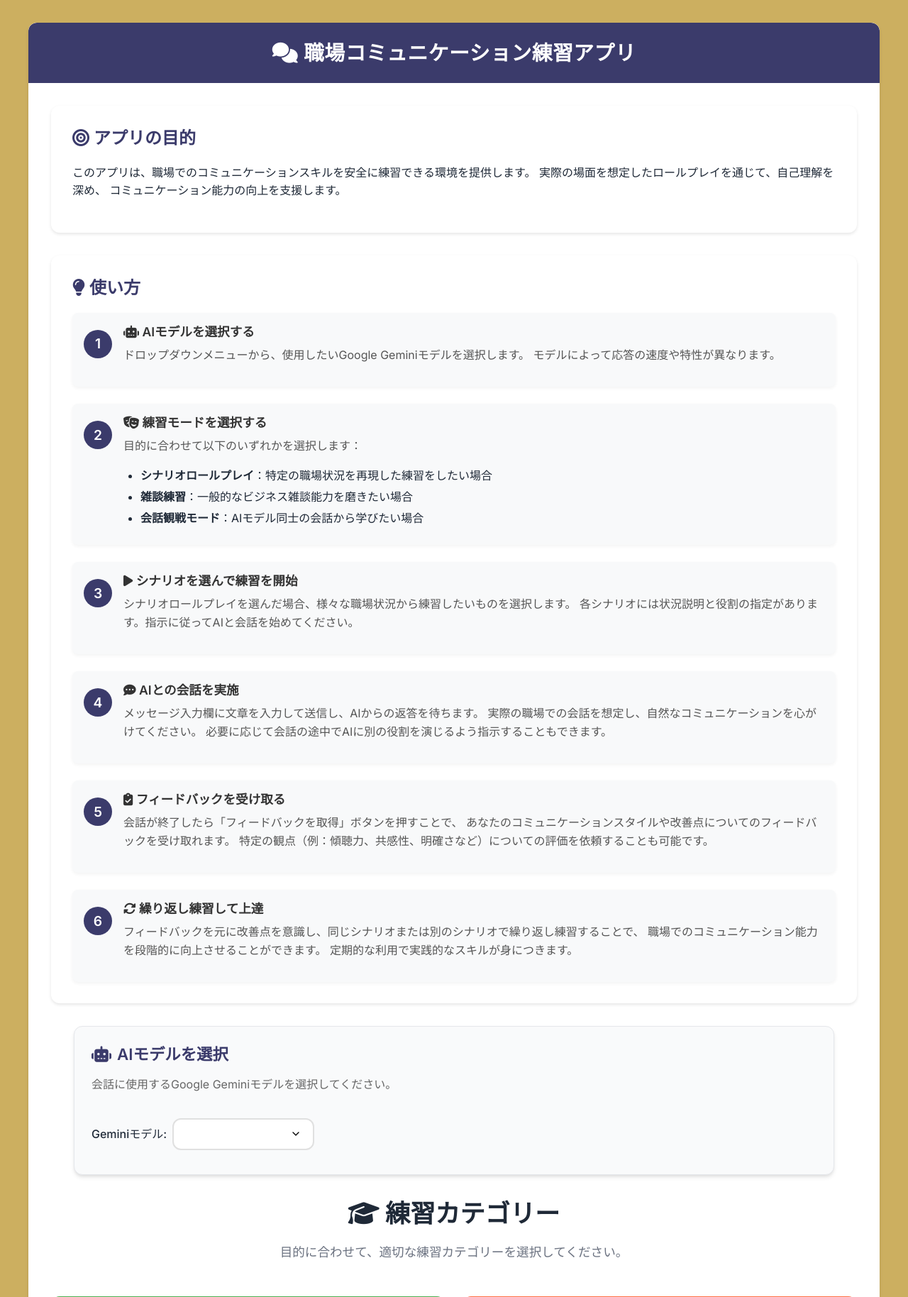
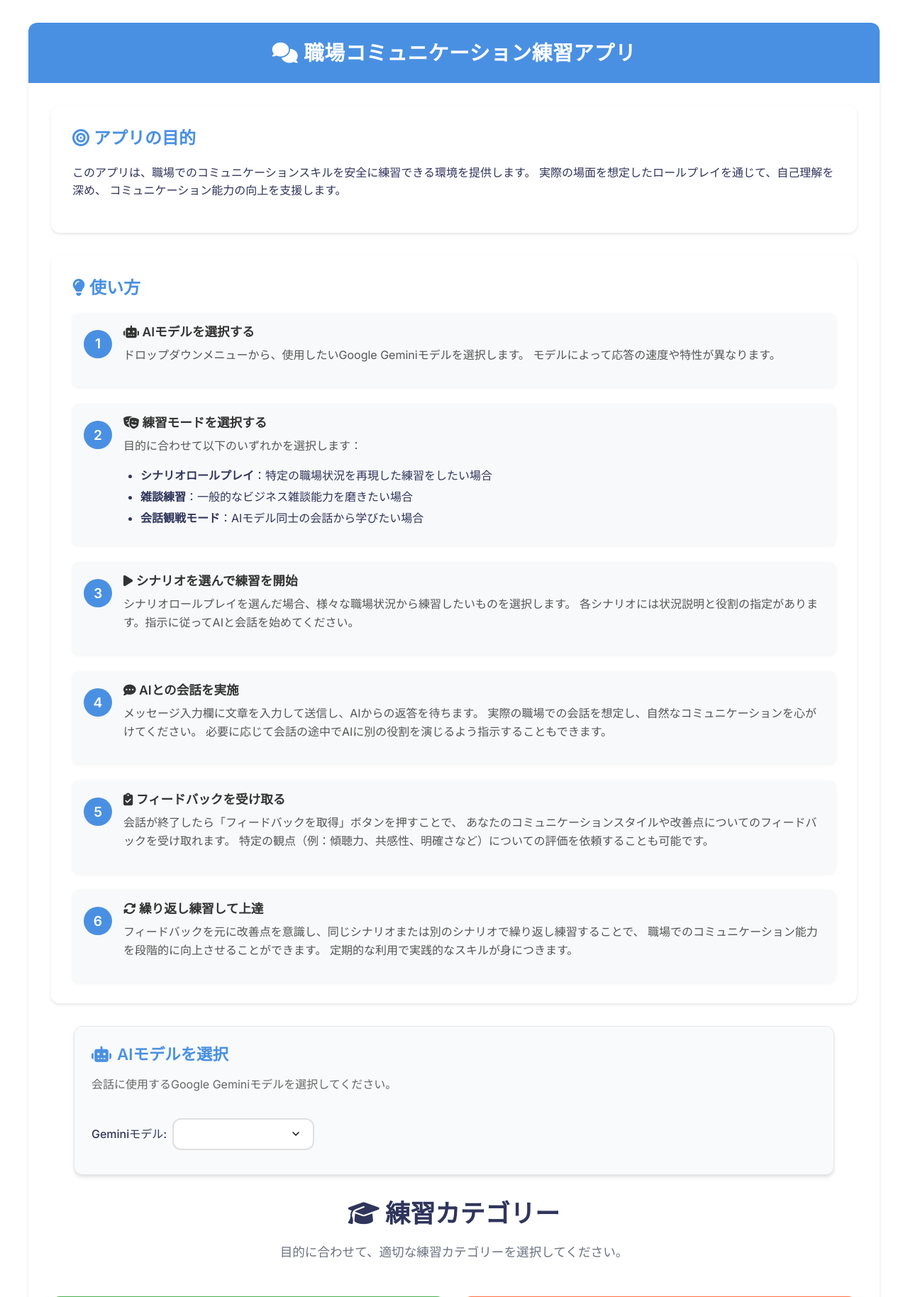
Before and after one commit to CaCC-Lab/workplace-roleplay, a Flask app: page / in a window 1280 px wide. Shown: the top 1828 px of the page at 71% size. Run offline with Flask 3, Linux system fonts and the light colour scheme; data that the repository does not hold is empty; parts of the project's set-up code (start-up, migrations or seed data) failed here and were passed over.

Commit message:
fix: modern.cssの古いカラー設定を修正
🎨 CSS読み込み順序の問題を解決

問題：
- modern.cssが古いカラー設定を持っていた
- style.cssの後に読み込まれるため上書きされていた

修正内容：
- modern.cssのカラー変数を新パレットに統一
- 背景色を#ccaf60から#FFFFFFに変更
- ハードコードされた色をCSS変数に置換

これで新しいカラーパレットが正しく表示されるはずです

🤖 Generated with [Claude Code](https://claude.ai/code)

Co-Authored-By: Claude <noreply@anthropic.com>

```diff
--- a/static/css/modern.css
+++ b/static/css/modern.css
@@ -8,20 +8,27 @@
 }
 
 :root {
-  --primary-color: #3b3b6b;
-  --primary-hover: #2f2f57;
+  /* === 5AI協調設計による新カラーパレット === */
+  --primary-color: #4A90E2;      /* 信頼性のある青（旧: #3b3b6b） */
+  --primary-hover: #357ABD;      /* プライマリのホバー色 */
+  --primary-light: #E8F2FF;      /* プライマリの薄い色 */
   --secondary-color: #f9fafb;
-  --accent-color: #D24848;
-  --accent-hover: #b93c3c;
-  --text-color: #1f2937;
+  --accent-color: #28A745;       /* 安心の緑（旧: #D24848） */
+  --accent-hover: #218838;       /* 緑のホバー色 */
+  --success-color: #28A745;      /* 成功の緑 */
+  --warning-color: #F0B429;      /* 警告の琥珀色 */
+  --danger-color: #DC3545;       /* 危険の赤 */
+  --text-color: #2F355B;         /* 読みやすい濃紺 */
   --text-light: #6b7280;
   --border-color: #e5e7eb;
   --border-radius: 12px;
   --box-shadow: 0 4px 6px -1px rgba(0, 0, 0, 0.1), 0 2px 4px -1px rgba(0, 0, 0, 0.06);
   --transition: all 0.3s ease;
   --font-sans: 'Inter', 'Helvetica Neue', Arial, sans-serif;
-  --gradient-primary: linear-gradient(135deg, #3b3b6b 0%, #2f2f57 100%);
-  --gradient-accent: linear-gradient(135deg, #D24848 0%, #b93c3c 100%);
+  --gradient-primary: linear-gradient(135deg, #4A90E2 0%, #357ABD 100%);
+  --gradient-accent: linear-gradient(135deg, #28A745 0%, #218838 100%);
+  --bg-main: #FFFFFF;            /* 純白背景 */
+  --bg-secondary: #F8F9FA;       /* セカンダリ背景 */
 }
 
 /* ベーススタイル */
@@ -29,7 +36,7 @@ body {
   font-family: var(--font-sans);
   line-height: 1.6;
   color: var(--text-color);
-  background-color: #ccaf60;
+  background-color: var(--bg-main);  /* 5AI合意: 純白背景で心理的安全性 */
   margin: 0;
   padding: 0;
 }
@@ -95,7 +102,7 @@ h1, h2, h3, h4, h5, h6 {
 }
 
 h1 {
-  background: #3b3b6b;
+  background: var(--primary-color);
   color: white;
   padding: 1.5rem;
   margin: 0;
@@ -146,7 +153,7 @@ button, .button, .primary-button, .secondary-button, .accent-button, .nav-button
 }
 
 .primary-button {
-  background: #D24848;
+  background: var(--accent-color);
   color: white;
   box-shadow: 0 2px 4px rgba(210, 72, 72, 0.3);
 }
@@ -234,7 +241,7 @@ input:focus, select:focus, textarea:focus {
 }
 
 .user-message {
-  background: #3b3b6b;
+  background: var(--primary-color);
   color: white;
   margin-left: auto;
   border-bottom-right-radius: 4px;
@@ -730,7 +737,7 @@ input:focus, select:focus, textarea:focus {
 }
 
 .scenario-card-header {
-  background: #D24848;
+  background: var(--accent-color);
   color: white;
   padding: 1.25rem;
   display: flex;
@@ -990,7 +997,7 @@ input:focus, select:focus, textarea:focus {
     justify-content: center;
     min-width: 2.5rem;
     height: 2.5rem;
-    background-color: #3b3b6b;
+    background-color: var(--primary-color);
     color: white;
     border-radius: 50%;
     font-weight: 600;
```
